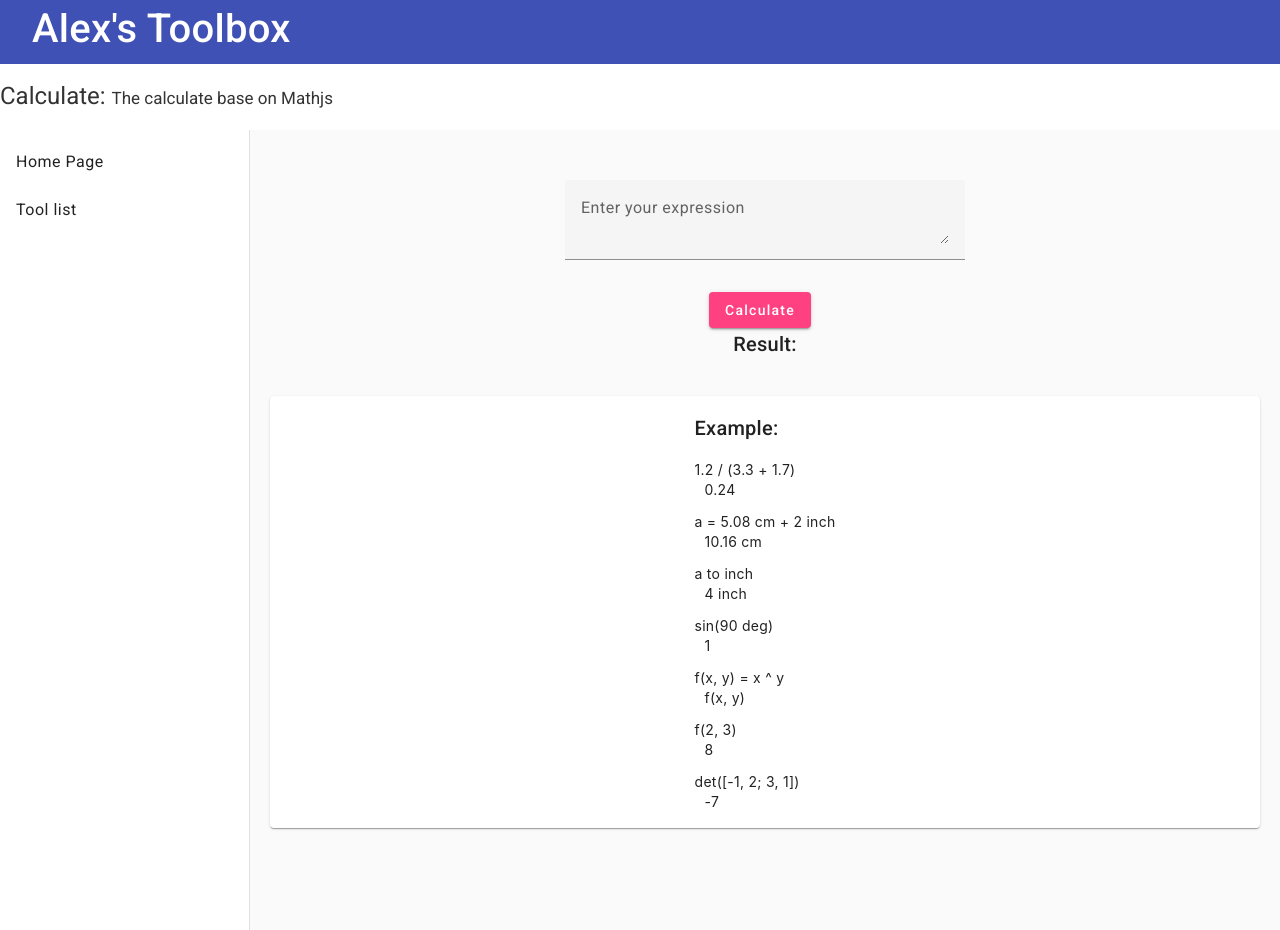
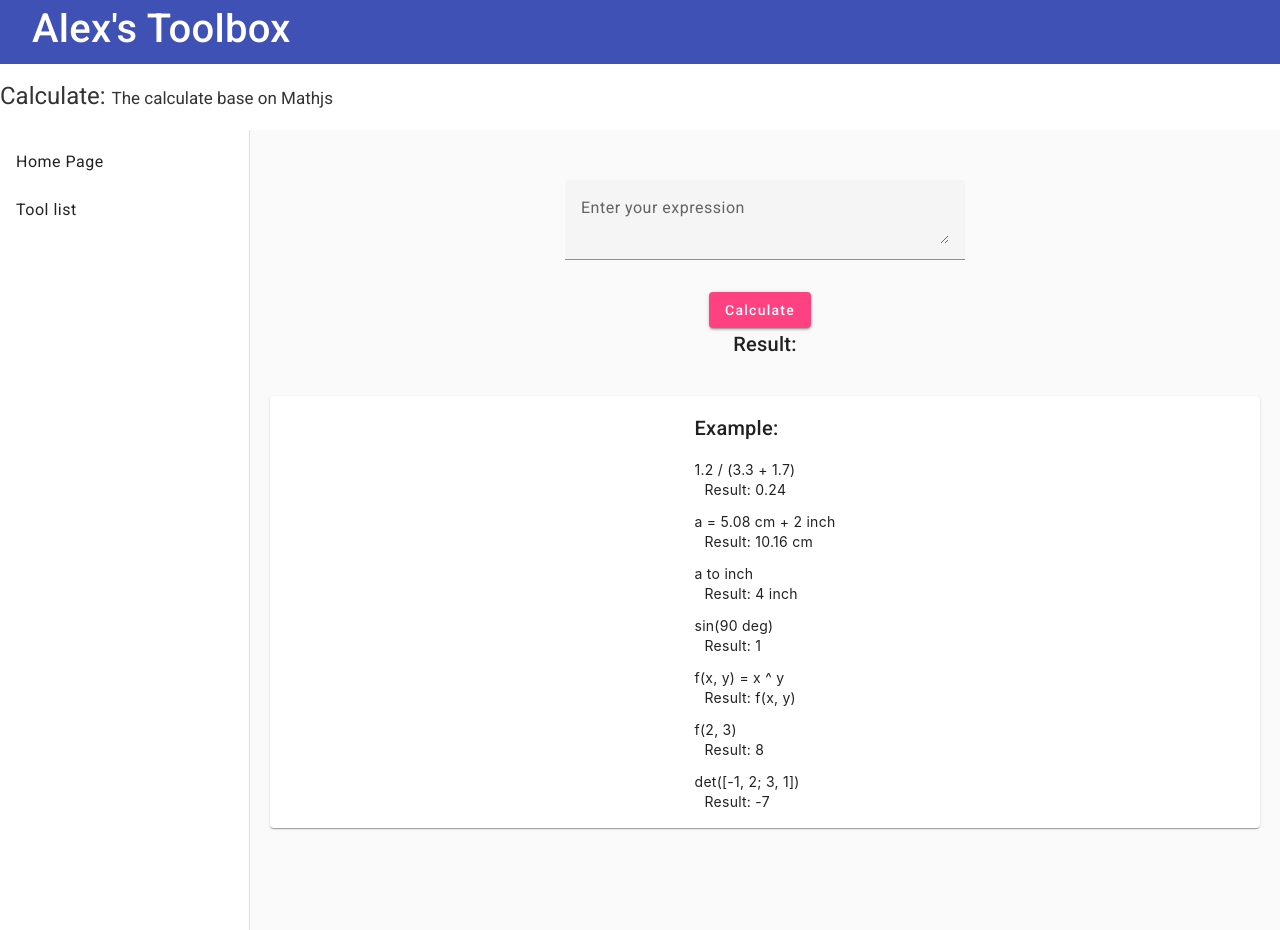
Before and after one commit to Alexander-Hung/AlexToolBox, an Angular app in the folder toolbox-frontend/: page /calculator in a window 1280 px wide. Built offline with nearby package versions, Linux system fonts and the light colour scheme.

Commit message:
plans for compiler

```diff
--- a/toolbox-frontend/src/app/calculator/calculator.component.html
+++ b/toolbox-frontend/src/app/calculator/calculator.component.html
@@ -36,19 +36,19 @@
       <mat-card-content>
         <h2>Example:</h2>
         1.2 / (3.3 + 1.7) <br>
-        <p class="calculator-example-answer">0.24<br></p>
+        <p class="calculator-example-answer">Result: 0.24<br></p>
         a = 5.08 cm + 2 inch<br>
-        <p class="calculator-example-answer">10.16 cm<br></p>
+        <p class="calculator-example-answer">Result: 10.16 cm<br></p>
         a to inch<br>
-        <p class="calculator-example-answer">4 inch<br></p>
+        <p class="calculator-example-answer">Result: 4 inch<br></p>
         sin(90 deg)<br>
-        <p class="calculator-example-answer">1<br></p>
+        <p class="calculator-example-answer">Result: 1<br></p>
         f(x, y) = x ^ y<br>
-        <p class="calculator-example-answer">f(x, y)<br></p>
+        <p class="calculator-example-answer">Result: f(x, y)<br></p>
         f(2, 3)<br>
-        <p class="calculator-example-answer">8 <br></p>
+        <p class="calculator-example-answer">Result: 8 <br></p>
         det([-1, 2; 3, 1]) <br>
-        <p class="calculator-example-answer">-7</p>
+        <p class="calculator-example-answer">Result: -7</p>
       </mat-card-content>
     </mat-card>
   </mat-sidenav-content>
--- a/toolbox-frontend/src/app/compilers/compilers.component.html
+++ b/toolbox-frontend/src/app/compilers/compilers.component.html
@@ -30,6 +30,7 @@
 
 
     <div *ngIf="!isLocked">
+      <!-- Java -->
       <mat-expansion-panel (opened)="panelOpenState = true"
                            (closed)="panelOpenState = false">
         <mat-expansion-panel-header>
@@ -64,6 +65,117 @@
           <button mat-raised-button (click)="compileCode()">Compile & Run</button>
         </div>
       </mat-expansion-panel>
+
+      <!-- python -->
+      <mat-expansion-panel (opened)="panelOpenState = true"
+                           (closed)="panelOpenState = false">
+        <mat-expansion-panel-header>
+          <mat-panel-title>
+            Python Compiler(Developing)
+          </mat-panel-title>
+          <mat-panel-description>
+            <div *ngIf="output">
+              <pre>Output:{{ output }}</pre>
+            </div>
+          </mat-panel-description>
+        </mat-expansion-panel-header>
+        <!-- Developing
+        <div style="display: flex">
+        <<textarea [(ngModel)]="code" style="width: 50%; height: 800px"
+                  placeholder="class TempClass {
+    public static void main(String[] args) {
+
+
+    }
+}">
+
+        </textarea>
+          <div style="margin-left: 20px">
+            <h3>Output:</h3>
+            <div *ngIf="output">
+              <pre>{{ output }}</pre>
+            </div>
+          </div>
+        </div>
+        <div style="text-align: center; margin-top: 50px">
+          <p>**Please run you class name as TempClass to avoid Error**</p>
+          <button mat-raised-button (click)="compileCode()">Compile & Run</button>
+        </div>-->
+      </mat-expansion-panel>
+
+      <!-- C -->
+      <mat-expansion-panel (opened)="panelOpenState = true"
+                           (closed)="panelOpenState = false">
+        <mat-expansion-panel-header>
+          <mat-panel-title>
+            C Compiler(Developing)
+          </mat-panel-title>
+          <mat-panel-description>
+            <div *ngIf="output">
+              <pre>Output:{{ output }}</pre>
+            </div>
+          </mat-panel-description>
+        </mat-expansion-panel-header>
+        <!-- Developing
+        <div style="display: flex">
+        <<textarea [(ngModel)]="code" style="width: 50%; height: 800px"
+                  placeholder="class TempClass {
+    public static void main(String[] args) {
+
+
+    }
+}">
+
+        </textarea>
+          <div style="margin-left: 20px">
+            <h3>Output:</h3>
+            <div *ngIf="output">
+              <pre>{{ output }}</pre>
+            </div>
+          </div>
+        </div>
+        <div style="text-align: center; margin-top: 50px">
+          <p>**Please run you class name as TempClass to avoid Error**</p>
+          <button mat-raised-button (click)="compileCode()">Compile & Run</button>
+        </div>-->
+      </mat-expansion-panel>
+
+      <!-- C++ -->
+      <mat-expansion-panel (opened)="panelOpenState = true"
+                           (closed)="panelOpenState = false">
+        <mat-expansion-panel-header>
+          <mat-panel-title>
+            C++ Compiler(Developing)
+          </mat-panel-title>
+          <mat-panel-description>
+            <div *ngIf="output">
+              <pre>Output:{{ output }}</pre>
+            </div>
+          </mat-panel-description>
+        </mat-expansion-panel-header>
+        <!-- Developing
+        <div style="display: flex">
+        <<textarea [(ngModel)]="code" style="width: 50%; height: 800px"
+                  placeholder="class TempClass {
+    public static void main(String[] args) {
+
+
+    }
+}">
+
+        </textarea>
+          <div style="margin-left: 20px">
+            <h3>Output:</h3>
+            <div *ngIf="output">
+              <pre>{{ output }}</pre>
+            </div>
+          </div>
+        </div>
+        <div style="text-align: center; margin-top: 50px">
+          <p>**Please run you class name as TempClass to avoid Error**</p>
+          <button mat-raised-button (click)="compileCode()">Compile & Run</button>
+        </div>-->
+      </mat-expansion-panel>
     </div>
   </mat-sidenav-content>
 </mat-sidenav-container>
```
